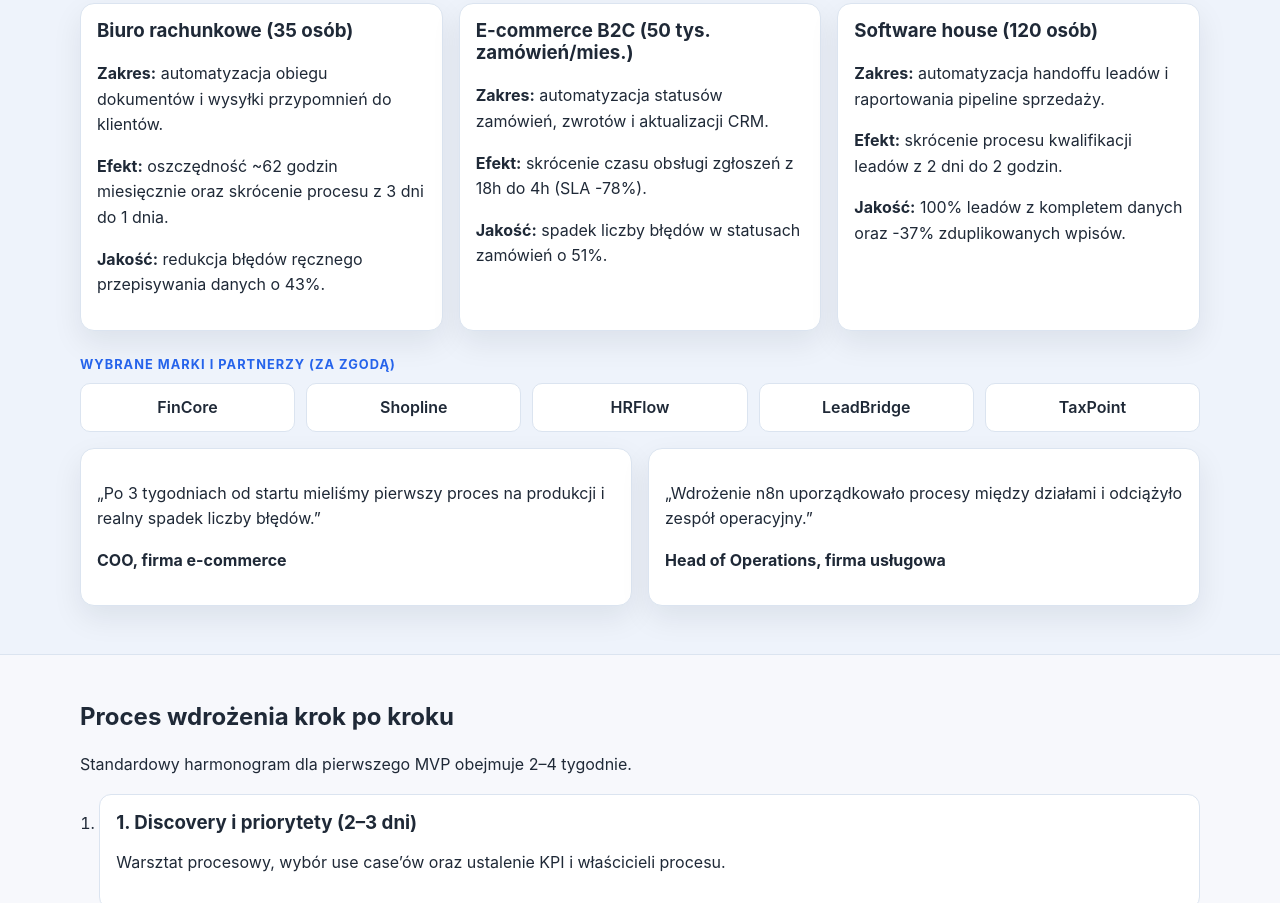
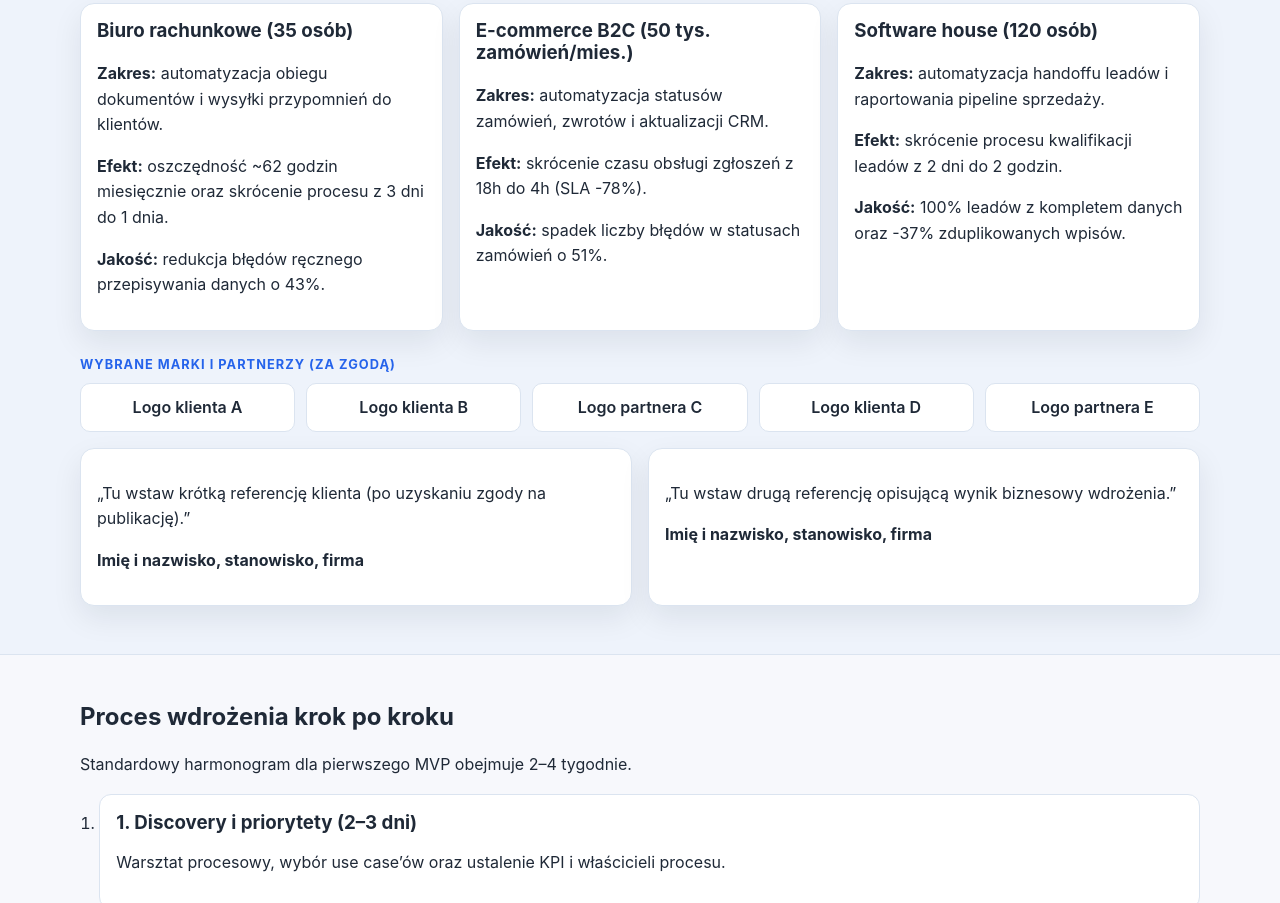
Before and after one commit to patrykos181/n8n, a website: page apps/web/index.html in a window 1280 px wide. Shown: the part 1897-2800 px from the top of the page. Drawn offline with Linux system fonts and the light colour scheme.

Commit message:
fix(web): zmniejsz konflikty merge i użyj neutralnych placeholderów

```diff
--- a/apps/web/index.html
+++ b/apps/web/index.html
@@ -19,10 +19,6 @@
         <nav aria-label="Główna nawigacja">
           <ul class="nav-list">
             <li><a href="#services">Usługi</a></li>
-            <li><a href="#case-studies">Case studies</a></li>
-            <li><a href="#process">Proces wdrożenia</a></li>
-            <li><a href="#portfolio">Portfolio</a></li>
-            <li><a href="#faq">FAQ</a></li>
             <li><a href="#why-us">Dlaczego my</a></li>
             <li><a href="#contact">Kontakt</a></li>
           </ul>
@@ -129,23 +125,21 @@
           <div class="logo-wall" aria-label="Logo klientów i partnerów (za zgodą)">
             <p class="eyebrow">Wybrane marki i partnerzy (za zgodą)</p>
             <ul>
-              <li>FinCore</li>
-              <li>Shopline</li>
-              <li>HRFlow</li>
-              <li>LeadBridge</li>
-              <li>TaxPoint</li>
+              <li>Logo klienta A</li>
+              <li>Logo klienta B</li>
+              <li>Logo partnera C</li>
+              <li>Logo klienta D</li>
+              <li>Logo partnera E</li>
             </ul>
           </div>
           <div class="testimonials">
             <article>
-              <p>
-                „Po 3 tygodniach od startu mieliśmy pierwszy proces na produkcji i realny spadek liczby błędów.”
-              </p>
-              <p><strong>COO, firma e-commerce</strong></p>
+              <p>„Tu wstaw krótką referencję klienta (po uzyskaniu zgody na publikację).”</p>
+              <p><strong>Imię i nazwisko, stanowisko, firma</strong></p>
             </article>
             <article>
-              <p>„Wdrożenie n8n uporządkowało procesy między działami i odciążyło zespół operacyjny.”</p>
-              <p><strong>Head of Operations, firma usługowa</strong></p>
+              <p>„Tu wstaw drugą referencję opisującą wynik biznesowy wdrożenia.”</p>
+              <p><strong>Imię i nazwisko, stanowisko, firma</strong></p>
             </article>
           </div>
         </div>
```
